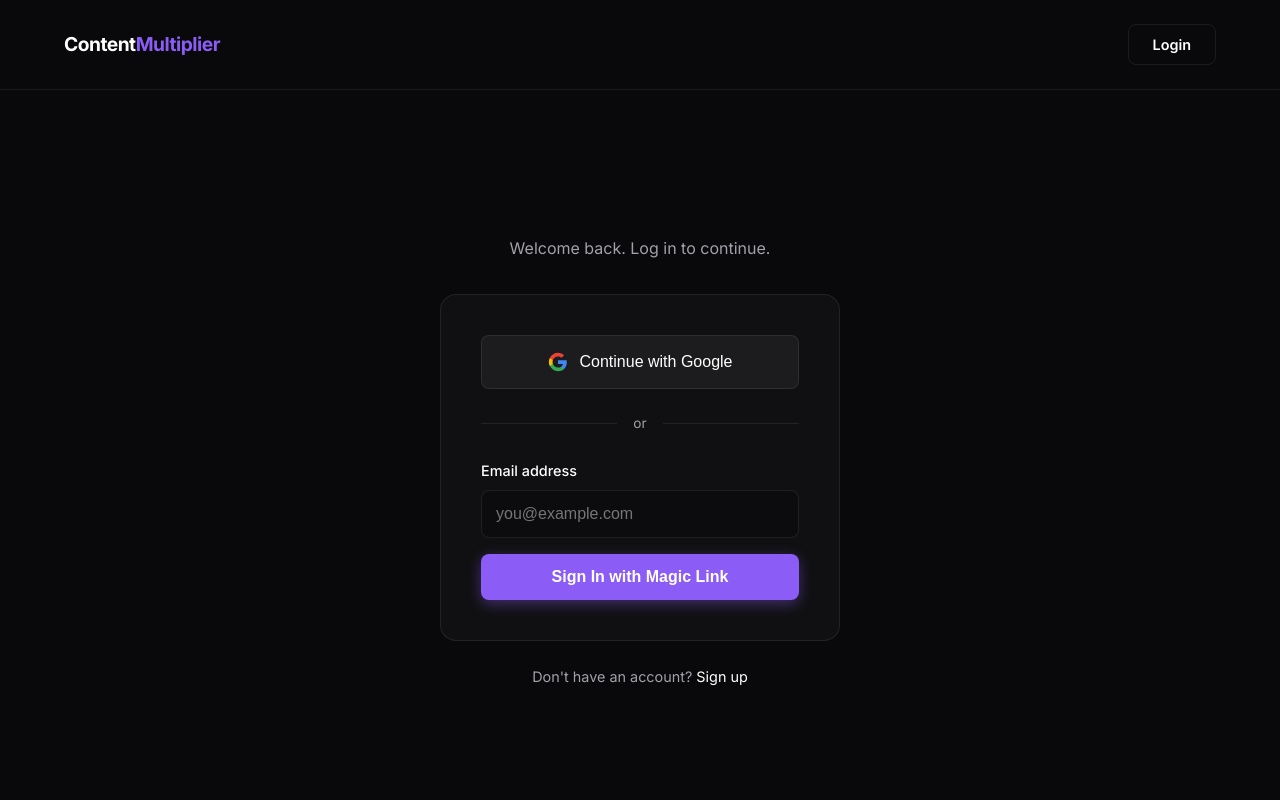
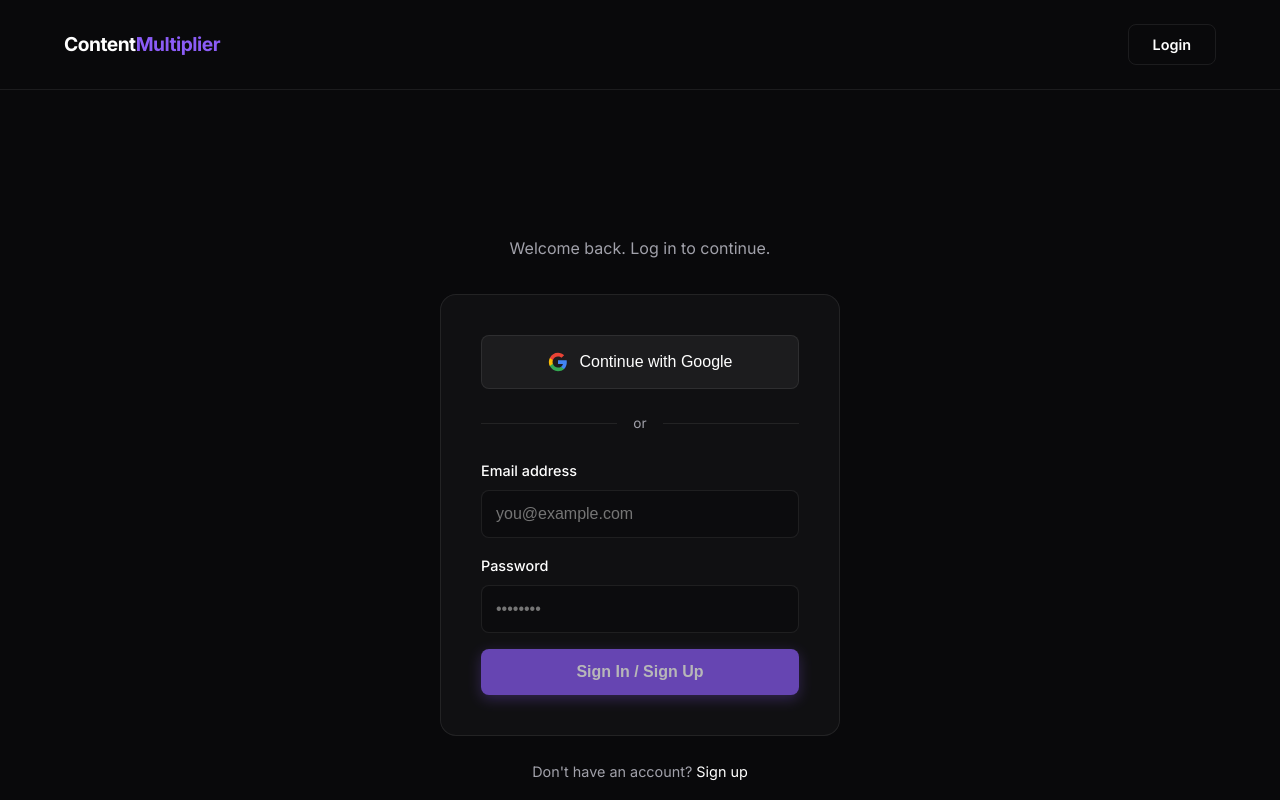
Before and after one commit to Dotify71/AI-Content-Multiplier, a Next.js app: page /login in a window 1280 px wide. Shown: the top 800 px of the page. Built offline with nearby package versions, Linux system fonts and the light colour scheme; no server answers.

Commit message:
feat: Switch to Email/Password login to bypass Supabase rate limits

```diff
--- a/src/app/login/page.tsx
+++ b/src/app/login/page.tsx
@@ -8,8 +8,8 @@ export default function LoginPage() {
   const [loading, setLoading] = useState(false);
   const [authError, setAuthError] = useState("");
   const [email, setEmail] = useState("");
+  const [password, setPassword] = useState("");
   const [emailLoading, setEmailLoading] = useState(false);
-  const [emailSent, setEmailSent] = useState(false);
   const supabase = createClient();
 
   const handleGoogleLogin = async () => {
@@ -34,23 +34,25 @@ export default function LoginPage() {
     }
   };
 
-  const handleEmailLogin = async () => {
-    if (!email) return;
+  const handlePasswordLogin = async () => {
+    if (!email || !password) return;
     try {
       setEmailLoading(true);
       setAuthError("");
 
-      const { error } = await supabase.auth.signInWithOtp({
-        email,
-        options: {
-          emailRedirectTo: `${window.location.origin}/auth/callback`,
-        },
-      });
+      // Try to sign in
+      let { error } = await supabase.auth.signInWithPassword({ email, password });
+
+      // If the user doesn't exist, sign them up instead!
+      if (error && error.message.includes("Invalid login credentials")) {
+         const { error: signUpError } = await supabase.auth.signUp({ email, password });
+         error = signUpError;
+      }
 
       if (error) {
         setAuthError(error.message);
       } else {
-        setEmailSent(true);
+        window.location.href = '/dashboard';
       }
     } catch (err: any) {
       setAuthError(err.message || "A critical error occurred");
@@ -103,17 +105,25 @@ export default function LoginPage() {
               placeholder="you@example.com"
               value={email}
               onChange={(e) => setEmail(e.target.value)}
+              style={{ width: '100%', padding: '14px', borderRadius: '8px', border: '1px solid var(--glass-border)', background: 'rgba(0,0,0,0.2)', color: 'var(--text-primary)', fontSize: '1rem', outline: 'none', marginBottom: '16px' }}
+            />
+            <label style={{ display: 'block', fontWeight: 500, marginBottom: '8px', fontSize: '0.9rem' }}>Password</label>
+            <input
+              type="password"
+              placeholder="••••••••"
+              value={password}
+              onChange={(e) => setPassword(e.target.value)}
               style={{ width: '100%', padding: '14px', borderRadius: '8px', border: '1px solid var(--glass-border)', background: 'rgba(0,0,0,0.2)', color: 'var(--text-primary)', fontSize: '1rem', outline: 'none' }}
             />
           </div>
 
           <button
             className="btn-primary"
-            onClick={handleEmailLogin}
-            disabled={emailLoading || emailSent}
-            style={{ width: '100%', padding: '14px', fontSize: '1rem', opacity: (emailLoading || emailSent) ? 0.7 : 1, cursor: (emailLoading || emailSent) ? 'not-allowed' : 'pointer' }}
+            onClick={handlePasswordLogin}
+            disabled={emailLoading || !email || !password}
+            style={{ width: '100%', padding: '14px', fontSize: '1rem', opacity: (emailLoading || !email || !password) ? 0.7 : 1, cursor: (emailLoading || !email || !password) ? 'not-allowed' : 'pointer' }}
           >
-            {emailSent ? 'Check your inbox! ✨' : emailLoading ? 'Sending...' : 'Sign In with Magic Link'}
+            {emailLoading ? 'Authenticating...' : 'Sign In / Sign Up'}
           </button>
         </div>
 
```
